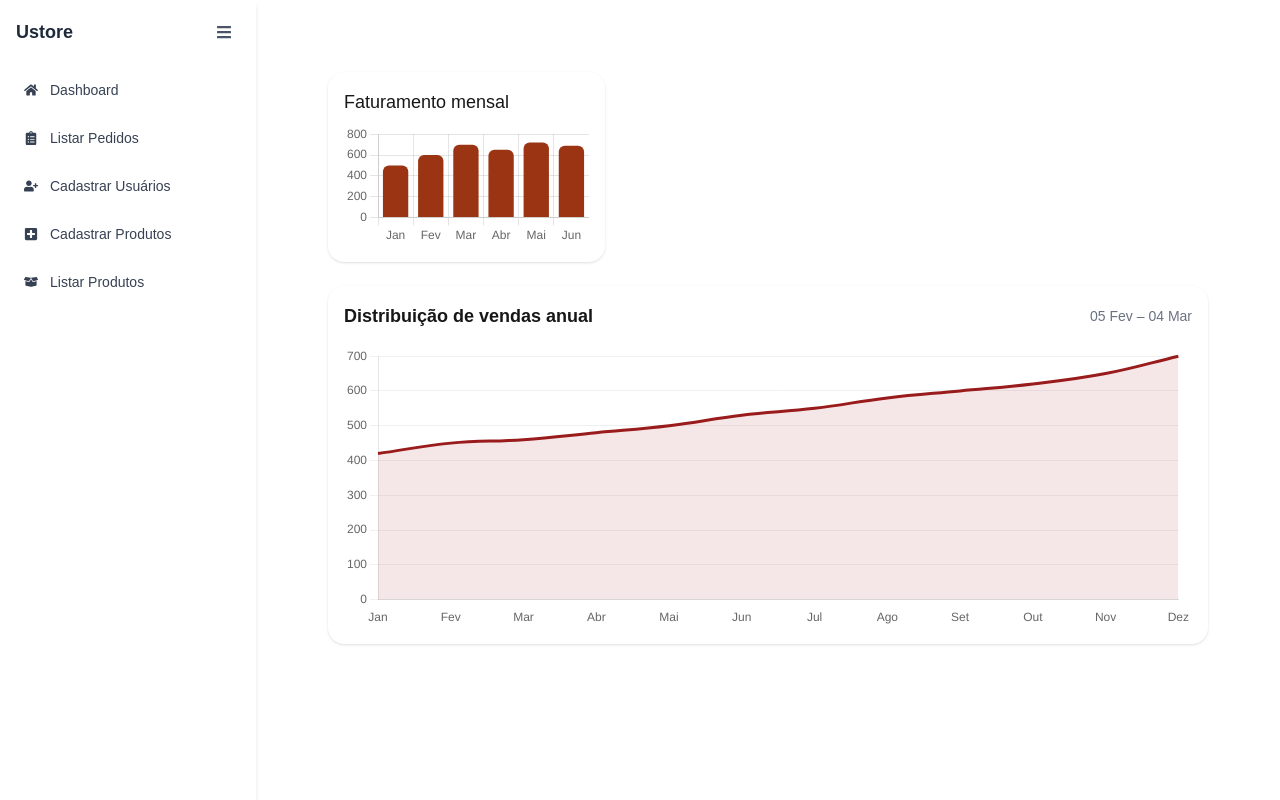
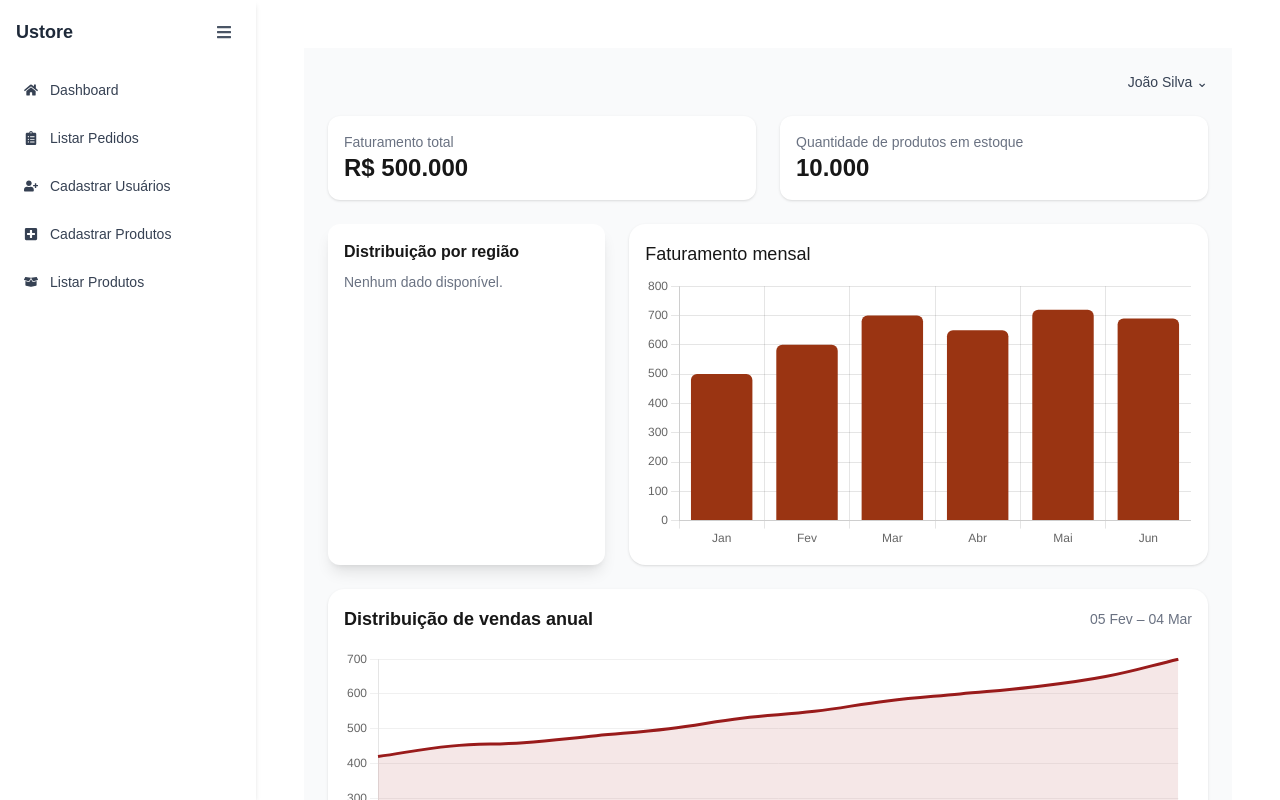
Before and after one commit to Vanessa867/Front_Squad36_Claro, a Next.js app in the folder claro/: page /Dashboard in a window 1280 px wide. Built offline with nearby package versions, Linux system fonts and the light colour scheme.

Commit message:
criando Gráficos do Dashboard

```diff
--- a/claro/package.json
+++ b/claro/package.json
@@ -10,6 +10,7 @@
   },
   "dependencies": {
     "chart.js": "^4.4.9",
+    "chartjs-chart-geo": "^4.3.4",
     "next": "15.3.1",
     "react": "^19.1.0",
     "react-chartjs-2": "^5.3.0",
--- a/claro/src/app/Components/Charts/DistribuicaoPorRegiaoChart.tsx
+++ b/claro/src/app/Components/Charts/DistribuicaoPorRegiaoChart.tsx
@@ -0,0 +1,75 @@
+'use client';
+
+import { Bar } from 'react-chartjs-2';
+import {
+  Chart as ChartJS,
+  CategoryScale,
+  LinearScale,
+  BarElement,
+  Tooltip,
+  Legend,
+} from 'chart.js';
+
+ChartJS.register(CategoryScale, LinearScale, BarElement, Tooltip, Legend);
+
+interface RegionData {
+  region: string;
+  customers: number;
+  percentage: number;
+}
+
+interface Props {
+  data: RegionData[];
+}
+
+export default function DistribuicaoPorRegiaoChart({ data }: Props) {
+  if (!data || data.length === 0) {
+    return (
+      <div className="bg-white shadow-lg rounded-xl p-4 w-full h-full">
+        <h2 className="text-md font-semibold mb-2">Distribuição por região</h2>
+        <p className="text-sm text-gray-500">Nenhum dado disponível.</p>
+      </div>
+    );
+  }
+
+  return (
+    <div className="bg-white shadow-lg rounded-xl p-4 w-full h-full">
+      <h2 className="text-md font-semibold mb-2">Distribuição por região</h2>
+      <p className="text-sm text-gray-500 mb-4">Número de vendas baseado em região</p>
+
+      <Bar
+        data={{
+          labels: data.map(d => d.region),
+          datasets: [
+            {
+              label: 'Clientes',
+              data: data.map(d => d.customers),
+              backgroundColor: ['#8b0000', '#cd5c5c'],
+              borderRadius: 6,
+              barThickness: 20,
+            },
+          ],
+        }}
+        options={{
+          indexAxis: 'y',
+          responsive: true,
+          plugins: {
+            legend: { display: false },
+          },
+          scales: {
+            x: {
+              display: false,
+              max: Math.max(...data.map(d => d.customers)) * 1.2,
+            },
+            y: {
+              ticks: {
+                callback: (_, index) =>
+                  `${data[index!].region} (${data[index!].percentage}%)`,
+              },
+            },
+          },
+        }}
+      />
+    </div>
+  );
+}
--- a/claro/src/app/Dashboard/page.tsx
+++ b/claro/src/app/Dashboard/page.tsx
@@ -2,12 +2,45 @@
 
 import FaturamentoMensalChart from "@/app/Components/Charts/FaturamentoMensalChart";
 import DistribuicaoVendasAnualChart from "../Components/Charts/DistribuicaoVendasAnualChart";
+import DistribuicaoPorRegiaoChart from "@/app/Components/Charts/DistribuicaoPorRegiaoChart";
 
 export default function DashboardPage() {
   return (
-    <div className="p-6 grid grid-cols-1 md:grid-cols-2 xl:grid-cols-3 gap-6">
-      <FaturamentoMensalChart />
-      <DistribuicaoVendasAnualChart />
+    <div className="p-6 space-y-6 bg-gray-50 min-h-screen">
+
+      {/* Header do usuário */}
+      <div className="flex justify-end">
+        <div className="text-sm text-gray-700 font-medium">
+          João Silva ⌄
+        </div>
+      </div>
+
+      {/* Linha 1: Indicadores */}
+      <div className="grid grid-cols-1 md:grid-cols-2 xl:grid-cols-2 gap-6">
+        <div className="bg-white rounded-xl shadow p-4">
+          <p className="text-sm text-gray-500">Faturamento total</p>
+          <h2 className="text-2xl font-semibold">R$ 500.000</h2>
+        </div>
+        <div className="bg-white rounded-xl shadow p-4">
+          <p className="text-sm text-gray-500">Quantidade de produtos em estoque</p>
+          <h2 className="text-2xl font-semibold">10.000</h2>
+        </div>
+      </div>
+
+      {/* Linha 2: Gráficos lado a lado */}
+      <div className="grid grid-cols-1 xl:grid-cols-3 gap-6">
+        <div className="xl:col-span-1">
+          <DistribuicaoPorRegiaoChart data={[]} />
+        </div>
+        <div className="xl:col-span-2">
+          <FaturamentoMensalChart />
+        </div>
+      </div>
+
+      {/* Linha 3: Gráfico de linha anual */}
+      <div>
+        <DistribuicaoVendasAnualChart />
+      </div>
     </div>
   );
 }
```
Also changed, not shown: 1 other file (tests, documents, lock files or other folders).
